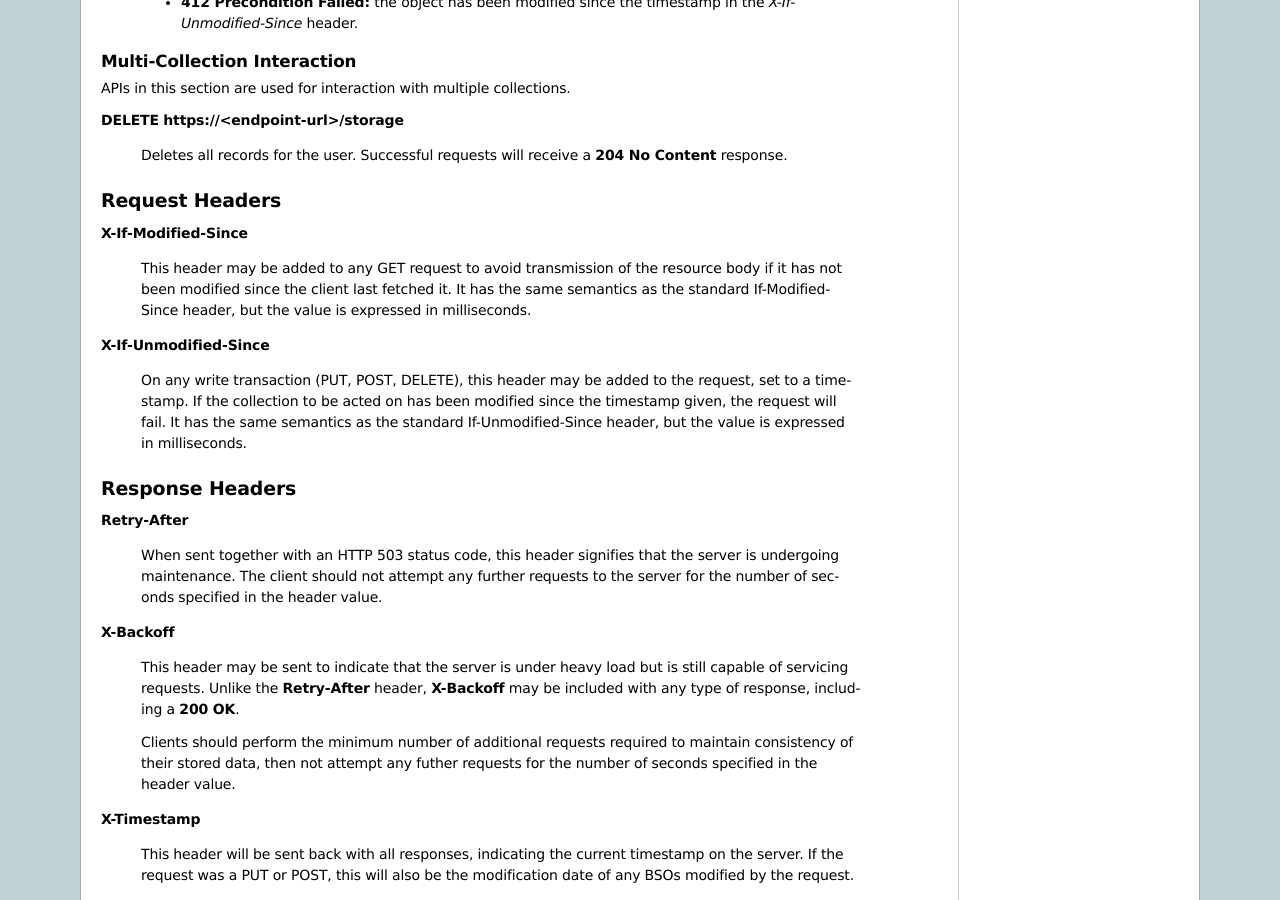
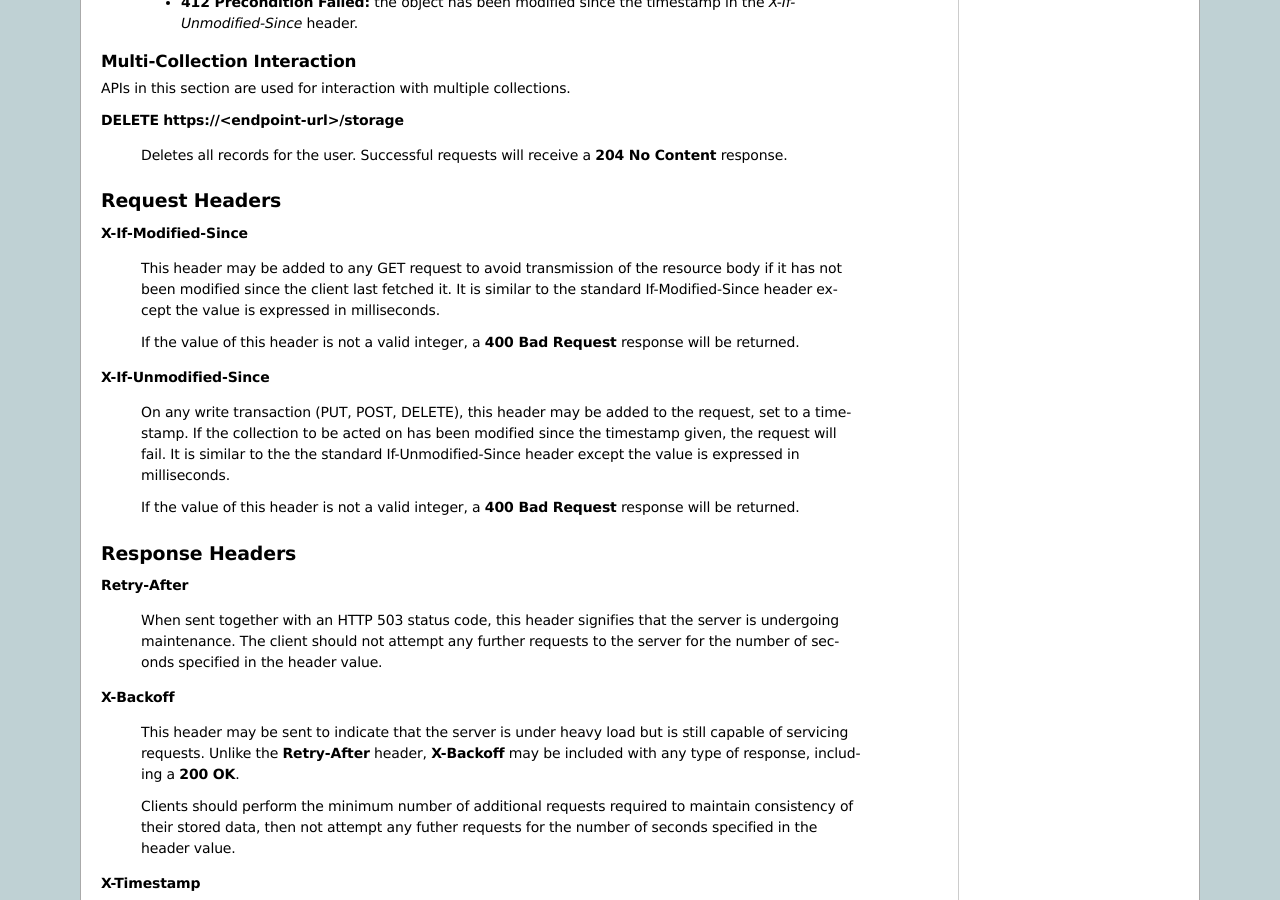
Before and after one commit to mozilla-services/docs, a Sphinx documentation site: the page built from source/storage/apis-2.0.rst, in a window 1280 px wide and 900 px high, scrolled down 4892 px. Built offline with Sphinx 7.4.7, drawn with Linux system fonts in a browser that asks for light colours.

Commit message:
[Storage] clarify that invalid X-I-M-S headers give an error.

```diff
--- a/source/storage/apis-2.0.rst
+++ b/source/storage/apis-2.0.rst
@@ -358,8 +358,11 @@ Request Headers
 
     This header may be added to any GET request to avoid transmission of the
     resource body if it has not been modified since the client last fetched
-    it.  It has the same semantics as the standard If-Modified-Since header,
-    but the value is expressed in milliseconds.
+    it.  It is similar to the standard If-Modified-Since header except the
+    value is expressed in milliseconds.
+
+    If the value of this header is not a valid integer, a **400 Bad Request**
+    response will be returned.
 
 
 **X-If-Unmodified-Since**
@@ -367,8 +370,11 @@ Request Headers
     On any write transaction (PUT, POST, DELETE), this header may be added
     to the request, set to a timestamp. If the collection to be acted
     on has been modified since the timestamp given, the request will fail.
-    It has the same semantics as the standard If-Unmodified-Since header,
-    but the value is expressed in milliseconds.
+    It is similar to the the standard If-Unmodified-Since header except the
+    value is expressed in milliseconds.
+
+    If the value of this header is not a valid integer, a **400 Bad Request**
+    response will be returned.
 
 
 Response Headers
```
